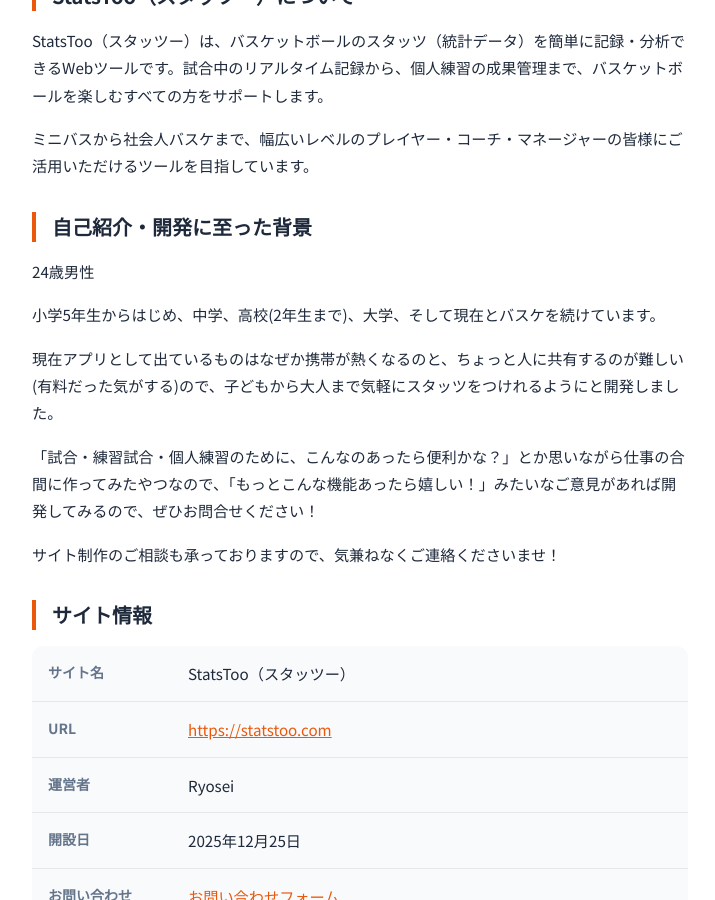
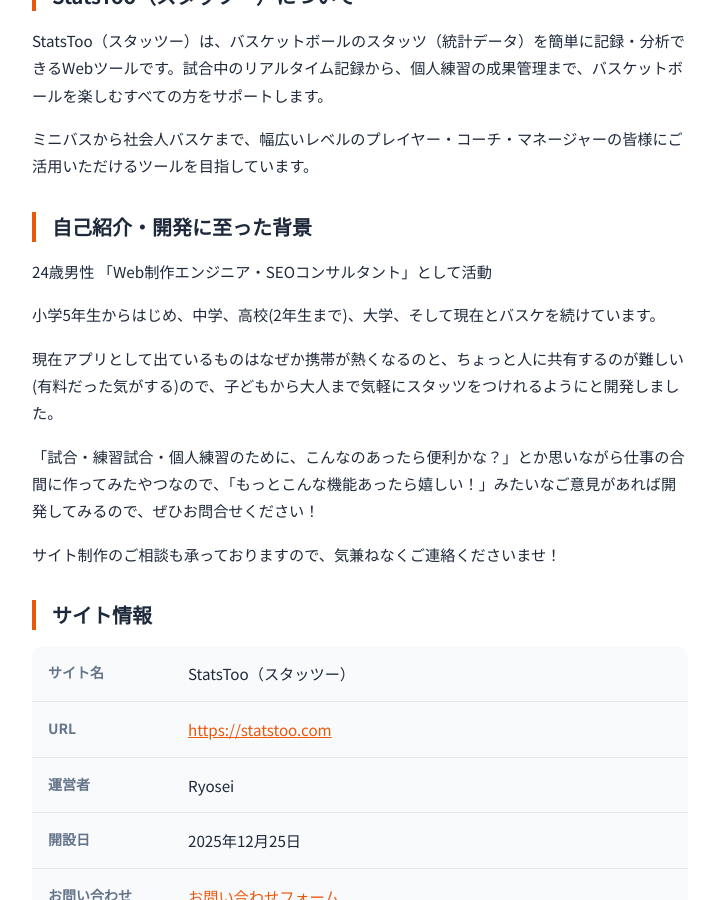
Before and after one commit to BSK-Ryo/statstoo, a Jekyll site: the page built from about/index.html, in a window 1280 px wide and 900 px high, scrolled down 741 px. Shown: the whole window, without its empty margins (280-995 px from the left). Built offline with Jekyll 4.4.1, drawn with Linux system fonts in a browser that asks for light colours; nearby versions of some CDN libraries.

Commit message:
アバウト

```diff
--- a/about/index.html
+++ b/about/index.html
@@ -92,7 +92,7 @@
         <!-- Development Background -->
         <div class="about-section mb-8">
             <h2>自己紹介・開発に至った背景</h2>
-            <p>24歳男性</p>
+            <p>24歳男性 「Web制作エンジニア・SEOコンサルタント」として活動</p>
             <p>小学5年生からはじめ、中学、高校(2年生まで)、大学、そして現在とバスケを続けています。</p>
             <p>現在アプリとして出ているものはなぜか携帯が熱くなるのと、ちょっと人に共有するのが難しい(有料だった気がする)ので、子どもから大人まで気軽にスタッツをつけれるようにと開発しました。
             <p>「試合・練習試合・個人練習のために、こんなのあったら便利かな？」とか思いながら仕事の合間に作ってみたやつなので、「もっとこんな機能あったら嬉しい！」みたいなご意見があれば開発してみるので、ぜひお問合せください！ </p>
```
